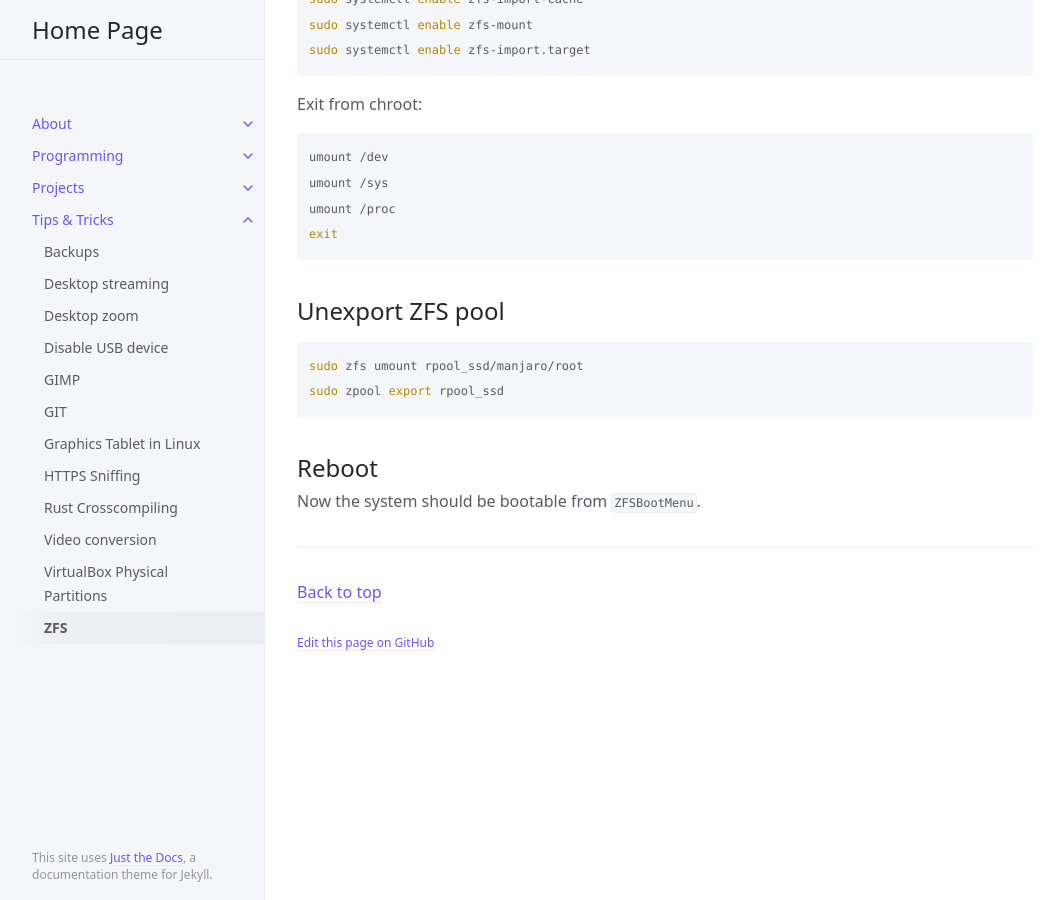
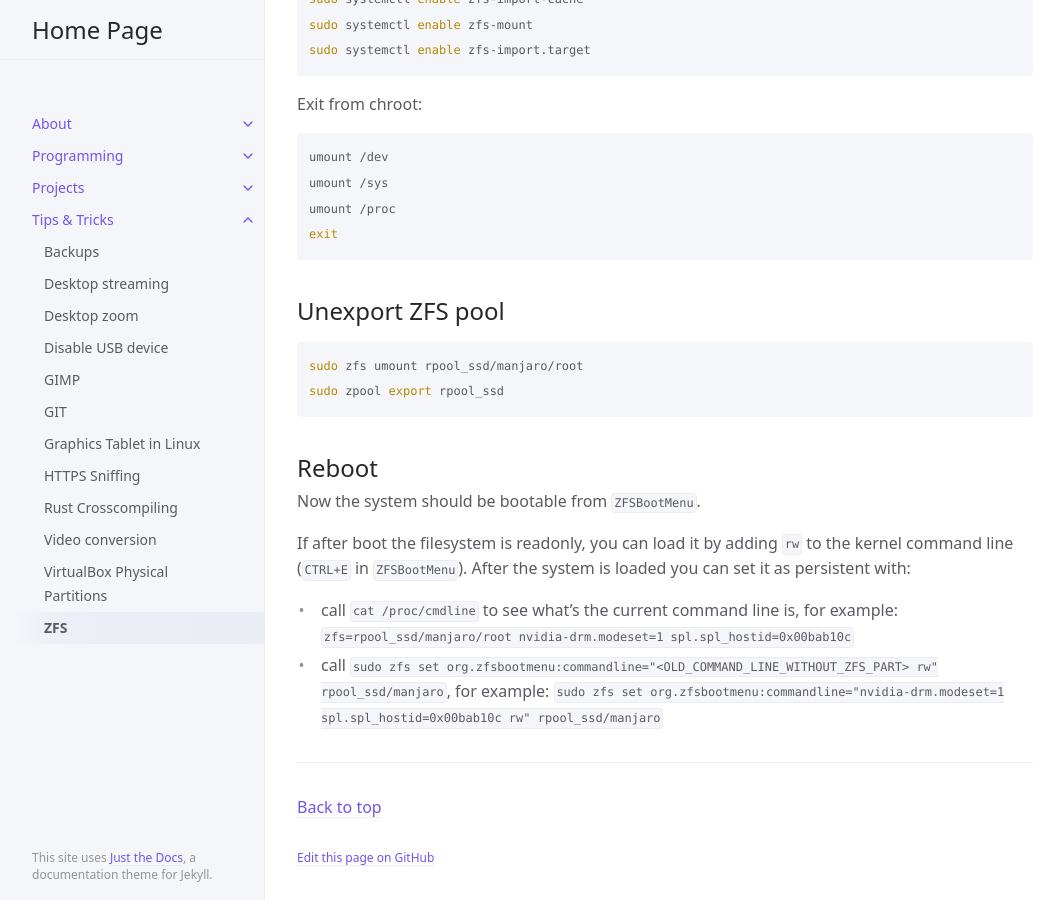
Before and after one commit to marek-g/marek-g.github.io, a Jekyll site: the page built from posts/tips_and_tricks/zfs.md, in a window 1280 px wide and 900 px high, scrolled down 2759 px. Shown: the whole window, without its empty margins (107-1171 px from the left). Built offline with Jekyll 4.4.1, drawn with Linux system fonts in a browser that asks for light colours.

Commit message:
Update zfs.md

```diff
--- a/posts/tips_and_tricks/zfs.md
+++ b/posts/tips_and_tricks/zfs.md
@@ -151,3 +151,8 @@ sudo zpool export rpool_ssd
 ## Reboot
 
 Now the system should be bootable from `ZFSBootMenu`.
+
+If after boot the filesystem is readonly, you can load it by adding `rw` to the kernel command line (`CTRL+E` in `ZFSBootMenu`). After the system is loaded you can set it as persistent with:
+
+- call `cat /proc/cmdline` to see what's the current command line is, for example: `zfs=rpool_ssd/manjaro/root nvidia-drm.modeset=1 spl.spl_hostid=0x00bab10c`
+- call `sudo zfs set org.zfsbootmenu:commandline="<OLD_COMMAND_LINE_WITHOUT_ZFS_PART> rw" rpool_ssd/manjaro`, for example: `sudo zfs set org.zfsbootmenu:commandline="nvidia-drm.modeset=1 spl.spl_hostid=0x00bab10c rw" rpool_ssd/manjaro`
```
